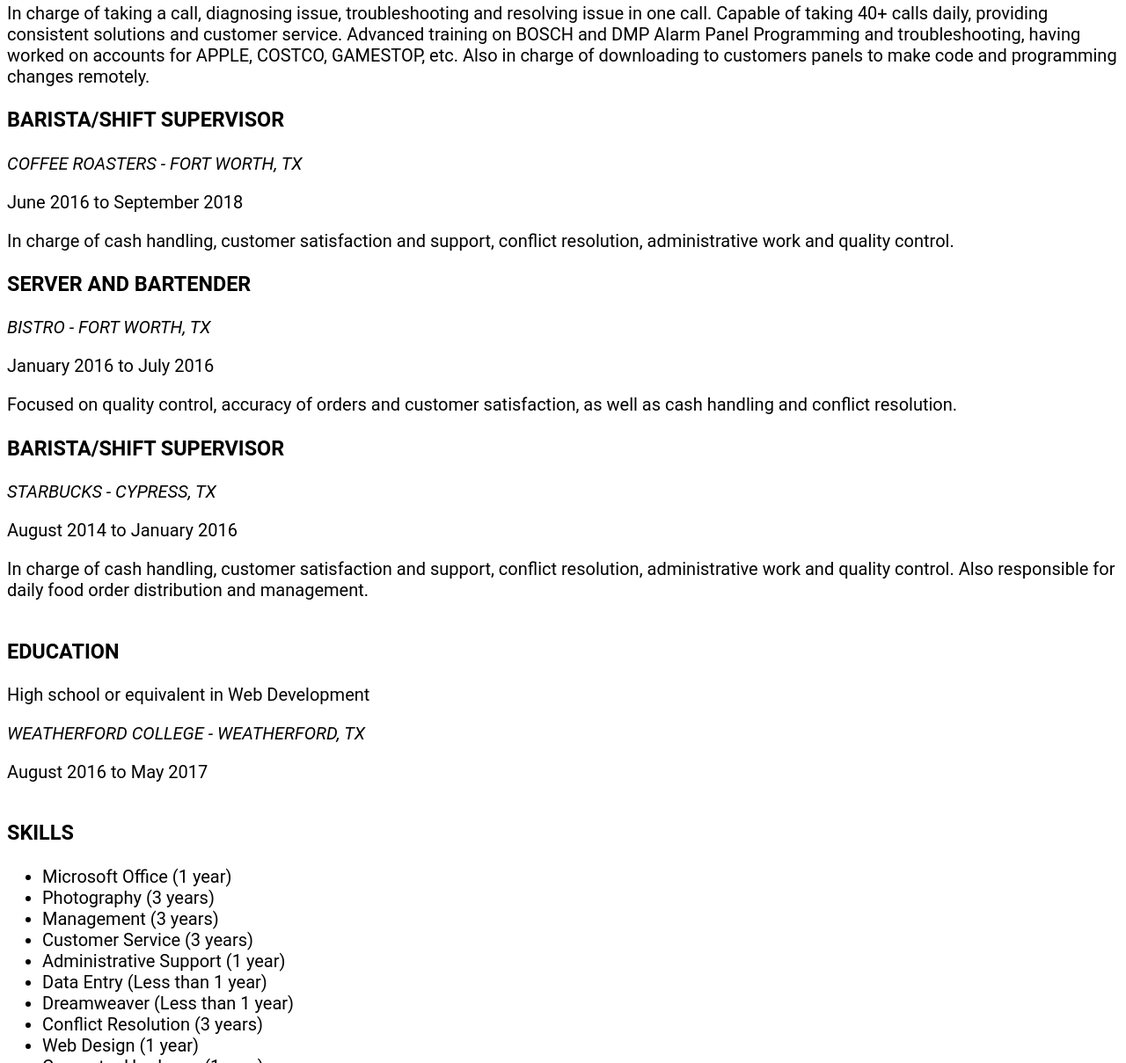
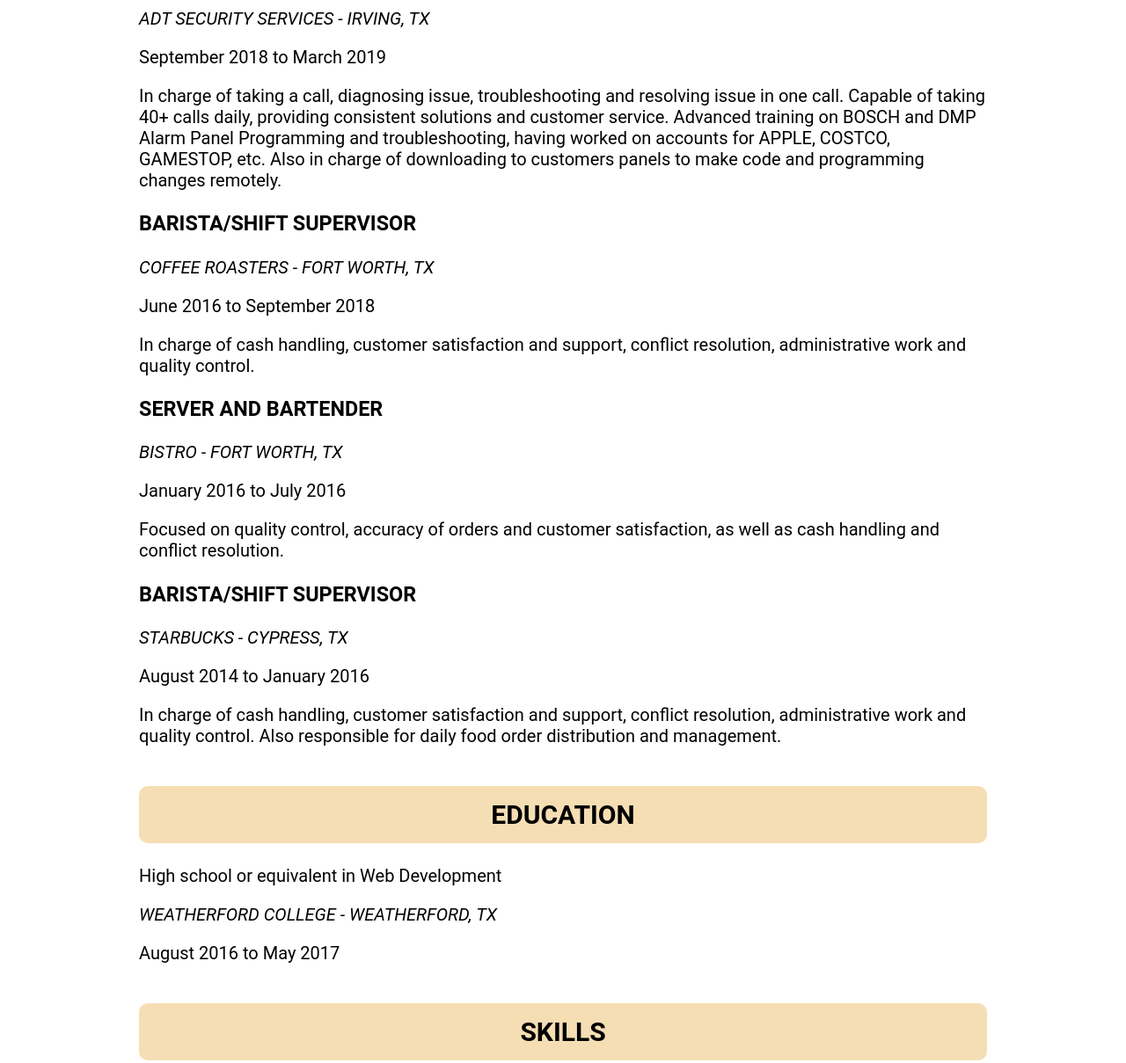
Before and after one commit to squeakysquid97/project-portfolio, a plain HTML site: page index.html in a window 1280 px wide. Shown: the part 792-2001 px from the top of the page at 88% size. Drawn offline with Linux system fonts and the light colour scheme.

Commit message:
Stage one complete

```diff
--- a/index.html
+++ b/index.html
@@ -58,13 +58,13 @@
       </p>
     </section>
     <section class="section-education">
-      <h3>Education</h3>
+      <h2>Education</h2>
       <p>High school or equivalent in Web Development</p>
       <address>Weatherford College - Weatherford, TX</address>
       <p>August 2016 to May 2017</p>
     </section>
     <section class="section-skills ">
-      <h3>Skills</h3>
+      <h2>Skills</h2>
       <ul>
         <li>Microsoft Office (1 year)</li>
         <li>Photography (3 years)</li>
@@ -110,7 +110,7 @@
       </ul>
     </section>
     <section class="section-certification">
-      <h3>Certifications Licenses and Assessments</h3>
+      <h2>Certifications Licenses and Assessments</h2>
       <ul>
         <li>Food Handler</li>
         <li>Audiocodes Certified Associate
--- a/styles.css
+++ b/styles.css
@@ -3,11 +3,13 @@
 }
 
 * {
+  border-radius: 1rem;
   font-family: "Roboto", sans-serif;
   box-sizing: border-box;
 }
 
 h1 {
+  padding: 1.5rem;
   font-size: 3.5rem;
 }
 
@@ -40,7 +42,37 @@ main {
   font-size: 2rem;
 }
 
+section h2 {
+  text-align: center;
+  background-color: wheat;
+  padding: 1.5rem;
+  /* TODO: Add a span to the h2 so this works (https://www.impressivewebs.com/centered-heading-horizontal-line/ Method 3)
+  background: linear-gradient(
+    #ffffff 0%,
+    #ffffff 49%,
+    #000000 50%,
+    #000000 51%,
+    #ffffff 52%,
+    #ffffff 100%
+  ); */
+}
+
+/* TODO: add icons above each section */
+section {
+  margin: 0 10rem;
+  padding: 0 5rem;
+}
+
+section:first-child {
+  padding-top: 1rem;
+}
+
+ul li ul {
+  list-style-type: none;
+}
 footer {
+  background-color: wheat;
+  font-size: 1.5rem;
   display: flex;
   justify-content: center;
   align-self: center;
```
